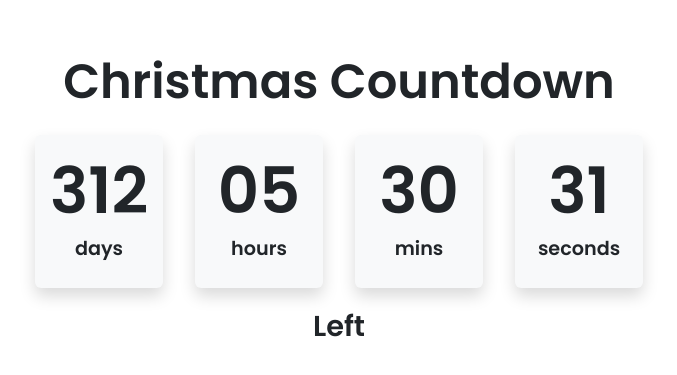
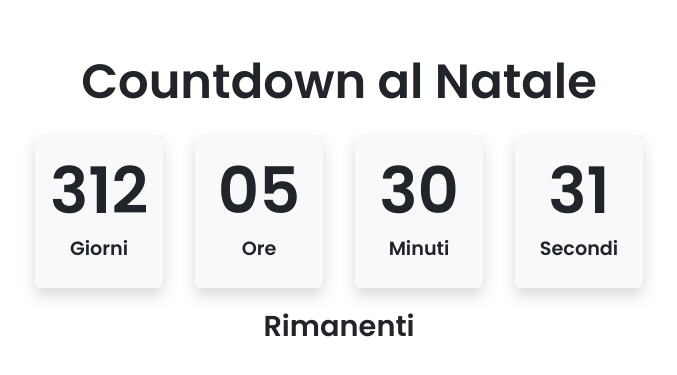
Before and after one commit to CammarataLudovico/Christmas-Countdown-App, a plain HTML site: page index.html in a window 1280 px wide. Shown: the part 215-590 px from the top of the page, without its empty margins (301-978 px from the left). Drawn offline with nearby package versions, Linux system fonts and the light colour scheme.

Commit message:
Update index.html

```diff
--- a/index.html
+++ b/index.html
@@ -3,7 +3,7 @@
   <head>
     <meta charset="UTF-8" />
     <meta name="viewport" content="width=device-width, initial-scale=1.0" />
-    <title>Christmas Countdown</title>
+    <title>Countdown Natale</title>
     <link rel="icon" href="bg.webp" />
     <!-- Bootstrap CSS -->
     <link
@@ -14,28 +14,28 @@
     <script src="script.js" defer></script>
   </head>
   <body class="d-flex flex-column align-items-center justify-content-center min-vh-100">
-    <h1 class="text-center mb-4">Christmas Countdown</h1>
+    <h1 class="text-center mb-4">Countdown al Natale</h1>
 
     <div class="countdown-container row justify-content-center g-3">
       <div class="countdown-el col-6 col-md-3 text-center p-4 bg-light rounded shadow">
         <p class="big-text display-4 mb-1" id="days">0</p>
-        <span>days</span>
+        <span>Giorni</span>
       </div>
       <div class="countdown-el col-6 col-md-3 text-center p-4 bg-light rounded shadow">
         <p class="big-text display-4 mb-1" id="hours">0</p>
-        <span>hours</span>
+        <span>Ore</span>
       </div>
       <div class="countdown-el col-6 col-md-3 text-center p-4 bg-light rounded shadow">
         <p class="big-text display-4 mb-1" id="mins">0</p>
-        <span>mins</span>
+        <span>Minuti</span>
       </div>
       <div class="countdown-el col-6 col-md-3 text-center p-4 bg-light rounded shadow">
         <p class="big-text display-4 mb-1" id="seconds">0</p>
-        <span>seconds</span>
+        <span>Secondi</span>
       </div>
     </div>
 
-    <h2 class="text-center mt-4">Left</h2>
+    <h2 class="text-center mt-4">Rimanenti</h2>
 
     <!-- Bootstrap Bundle with Popper -->
     <script
```
